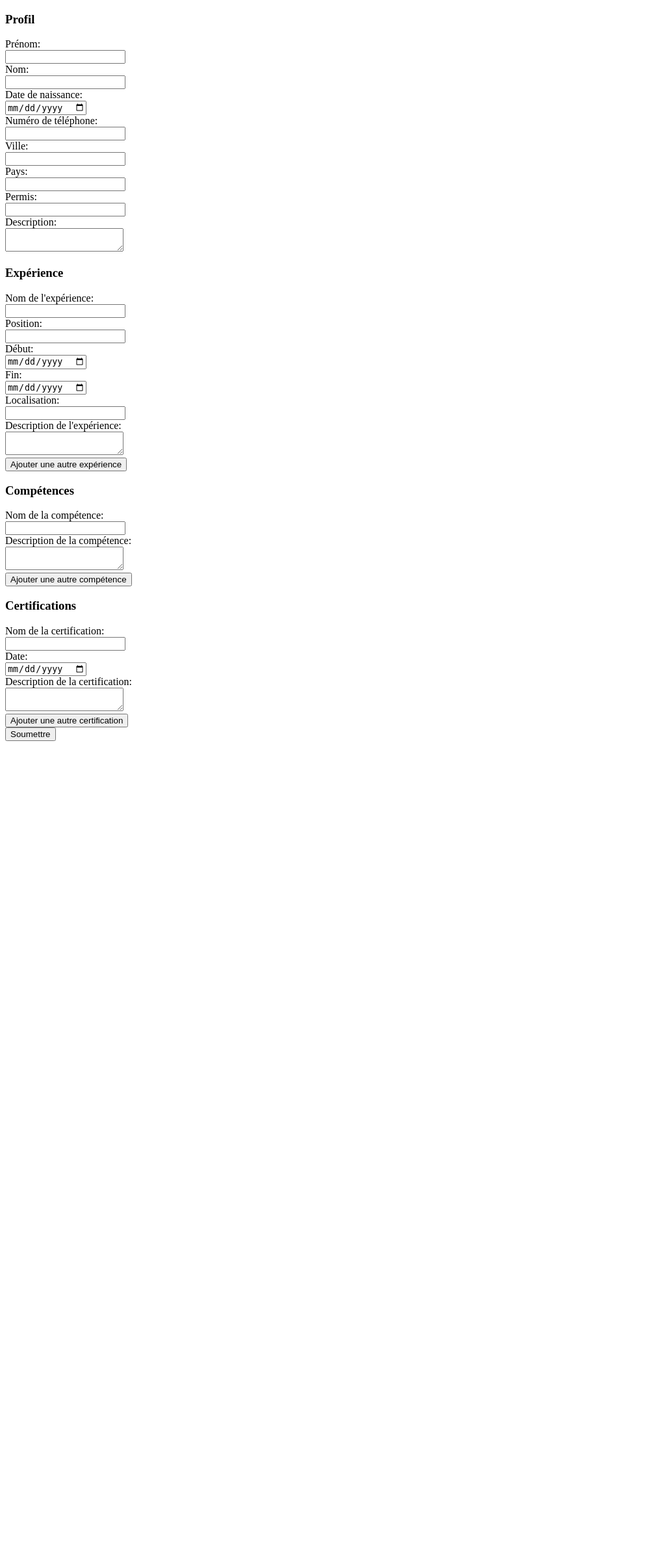
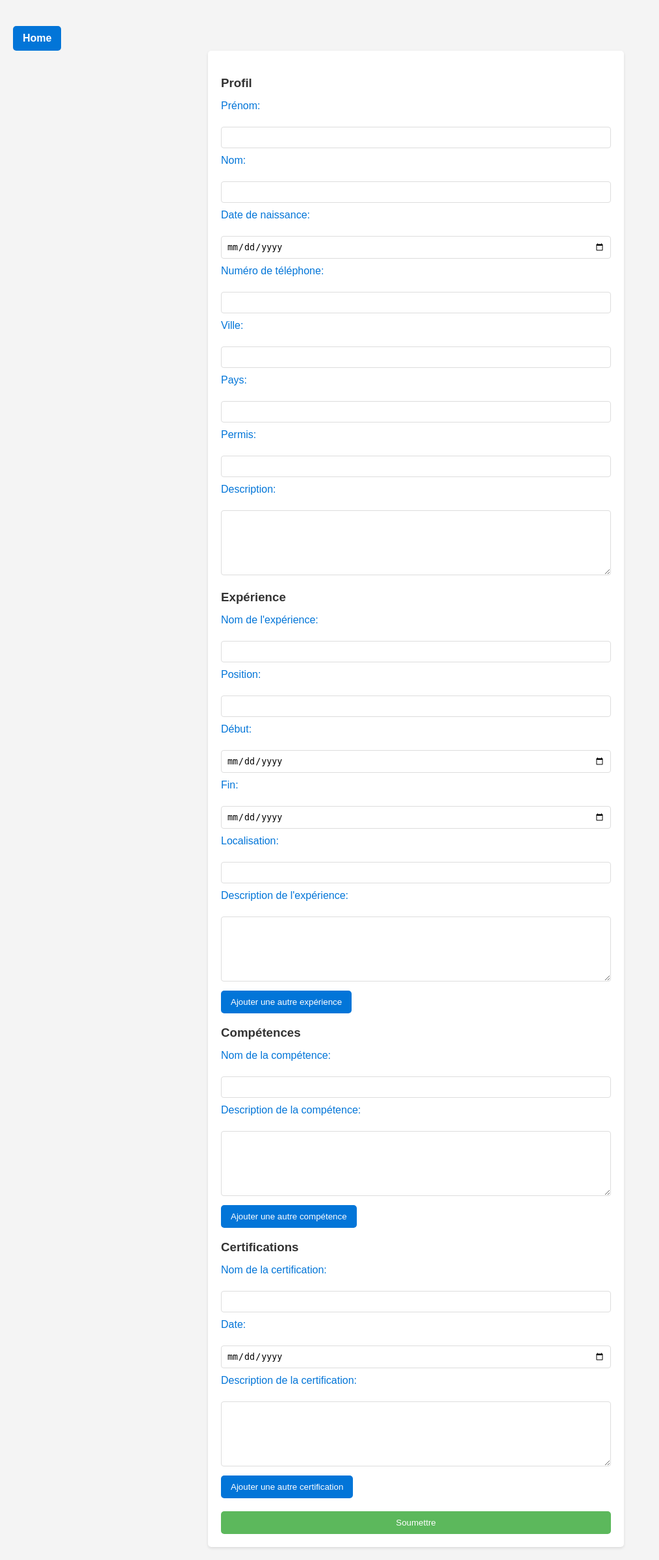
Before and after one commit to Leobrv17/cv_editor, a PHP site: page /new_cv in a window 1280 px wide. Shown: the whole page at 65% size, without its empty margins (0-1014 px from the left). Before the commit the page ends 1140 px from the top, so only its background shows below. Run offline with PHP 8.4, Linux system fonts and the light colour scheme.

Commit message:
fixed update design and add rediction button

```diff
--- a/src/new_cv.html
+++ b/src/new_cv.html
@@ -3,6 +3,96 @@
 <head>
     <meta charset="UTF-8">
     <title>Formulaire Complet</title>
+    <style>
+        body {
+            font-family: 'Arial', sans-serif;
+            background-color: #f4f4f4;
+            margin: 0;
+            padding: 20px;
+            color: #333;
+        }
+
+        form {
+            background-color: #fff;
+            padding: 20px;
+            border-radius: 5px;
+            box-shadow: 0 2px 4px rgba(0, 0, 0, 0.1);
+            max-width: 600px;
+            margin: 0 auto;
+        }
+
+        h3 {
+            color: #333;
+            margin-bottom: 15px;
+        }
+
+        label {
+            display: block;
+            margin-top: 10px;
+            color: #0275d8;
+        }
+
+        input[type="text"], input[type="date"], textarea {
+            width: 100%;
+            padding: 8px;
+            margin-top: 5px;
+            border-radius: 4px;
+            border: 1px solid #ddd;
+            box-sizing: border-box;
+        }
+
+        textarea {
+            height: 100px;
+            resize: vertical;
+        }
+
+        button {
+            background-color: #0275d8;
+            color: white;
+            padding: 10px 15px;
+            border: none;
+            border-radius: 5px;
+            margin-top: 10px;
+            cursor: pointer;
+        }
+
+        button:hover {
+            background-color: #025aa5;
+        }
+
+        input[type="submit"] {
+            background-color: #5cb85c;
+            color: white;
+            padding: 10px 15px;
+            border: none;
+            border-radius: 5px;
+            cursor: pointer;
+            display: block;
+            margin-top: 20px;
+            width: 100%;
+        }
+
+        input[type="submit"]:hover {
+            background-color: #4cae4c;
+        }
+
+
+        .home-button {
+            background-color: #0275d8;
+            color: white;
+            padding: 10px 15px;
+            border: none;
+            border-radius: 5px;
+            margin-top: 20px;
+            text-decoration: none; /* Supprime le soulignement du lien */
+            display: inline-block; /* Permet de définir des dimensions au lien */
+            font-weight: bold;
+        }
+
+        .home-button:hover {
+            background-color: #025aa5;
+        }
+    </style>
     <script>
         function ajouterChamp(divId) {
             var divContainer = document.getElementById(divId);
@@ -16,6 +106,7 @@
     </script>
 </head>
 <body>
+<a href="/" class="home-button">Home</a>
 <form action="submit.php" method="post" enctype="multipart/form-data">
     <h3>Profil</h3>
     <label for="firstName">Prénom:</label><br>
```
Also changed, not shown: src/cv_details.php (+98 -2 lines), src/user.php (+63 -1 lines).
